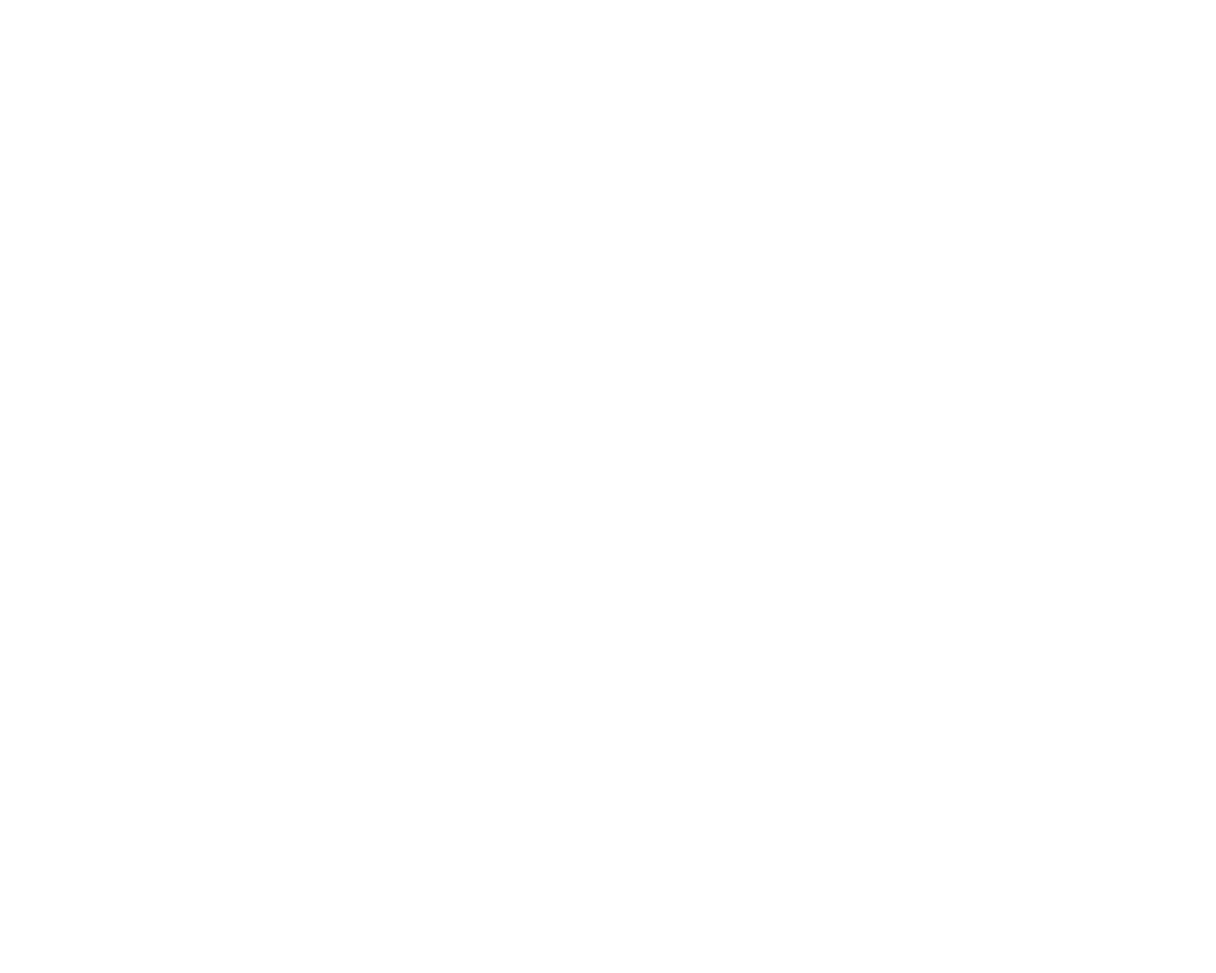
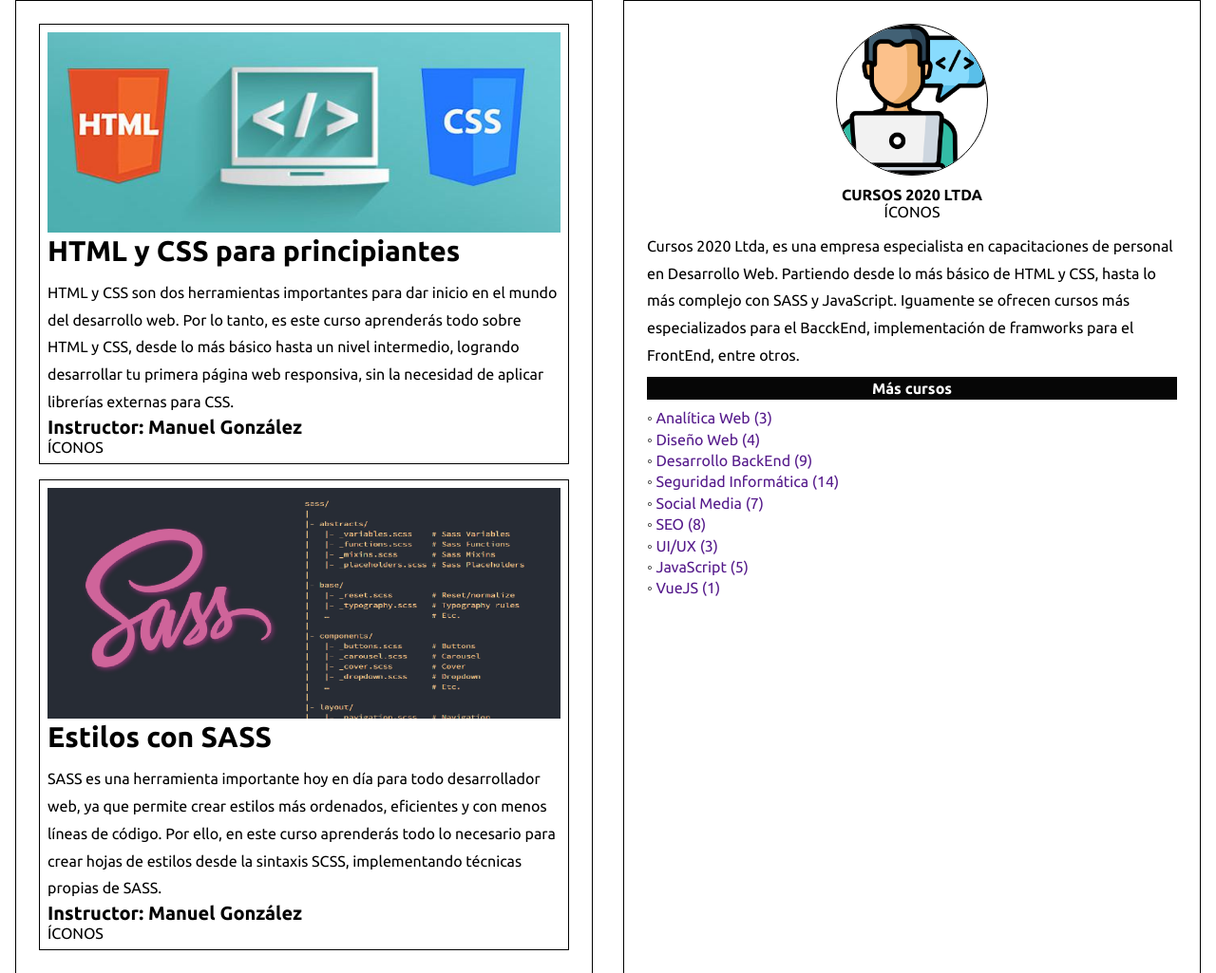
Before and after one commit to juliodelfos/emprendimiento, a plain HTML site: page index.html in a window 1280 px wide. Shown: the whole page at 95% size. Before the commit the page ends 800 px from the top, so only its background shows below. Drawn offline with Linux system fonts and the light colour scheme.

Commit message:
Se crean grillas responsivas
Pendientes header, footer y SVG con movimiento.

```diff
--- a/assets/sass/layout/_grid.scss
+++ b/assets/sass/layout/_grid.scss
@@ -0,0 +1,126 @@
+// .grid {
+//     display: grid;
+//     grid-template-columns: repeat(2, 1fr);
+//     grid-gap: 2rem 2rem;
+//     padding: 0 1rem;
+//     font-family: $ubuntu;
+//     &__courses {
+//         height: auto;
+//         border: 1px solid black;
+//         padding: 1.5rem;
+//     }
+//     &__html {
+//         border: 0.1px solid black;
+//         height: auto;
+//         padding: .5rem;
+//     }
+//     &__title {
+//         font-size: $x-large;
+//         font-weight: $ubuntu-bold;
+//         line-height: 1.1;
+//     }
+//     &__paragraph {
+//         font-size: $medium;
+//         font-weight: $ubuntu-regular;
+//         line-height: 1.8;
+//         padding-top: .8rem;
+//     }
+//     &__teacher {
+//         font-size: $large;
+//         font-weight: $ubuntu-bold;
+//     }
+//     &__about {
+//         height: auto;
+//         border: 1px solid black;
+//         padding: 1.5rem;
+//     }
+//     &__sass {
+//         border: 0.1px solid black;
+//         height: auto;
+//         padding: .5rem;
+//         margin-top: 1rem;
+//     }
+// }
+
+@media screen and (max-width: 2000px) {
+    .grid {
+        display: grid;
+        grid-template-columns: repeat(2, 1fr);
+        grid-gap: 2rem 2rem;
+        padding: 0 1rem;
+        font-family: $ubuntu;
+        &__courses {
+            height: auto;
+            border: 1px solid black;
+            padding: 1.5rem;
+        }
+        &__html {
+            border: 0.1px solid black;
+            height: auto;
+            padding: .5rem;
+        }
+        &__title {
+            font-size: $x-large;
+            font-weight: $ubuntu-bold;
+            line-height: 1.1;
+        }
+        &__paragraph {
+            font-size: $medium;
+            font-weight: $ubuntu-regular;
+            line-height: 1.8;
+            padding-top: .8rem;
+        }
+        &__teacher {
+            font-size: $large;
+            font-weight: $ubuntu-bold;
+        }
+        &__sass {
+            border: 0.1px solid black;
+            height: auto;
+            padding: .5rem;
+            margin-top: 1rem;
+        }
+        &__about {
+            height: auto;
+            border: 1px solid black;
+            padding: 1.5rem;
+        }
+        &__description-container {
+            text-align: center;
+        }
+        &__about-img {
+            height: 10rem;
+            border: .1px solid black;
+            border-radius: 100%;
+        }
+        &__about-title {
+            padding-top: .5rem;
+            font-size: $medium;
+            font-weight: $ubuntu-bold;
+            font-family: $ubuntu;
+            text-transform: uppercase;
+        }
+        &__more-band {
+            background-color: $sable;
+            color: $white;
+            font-size: $medium;
+            font-weight: $ubuntu-bold;
+            font-family: $ubuntu;
+            text-align: center;
+            padding: .2rem 0;
+            margin: .5rem 0;
+        }
+        &__more-list {
+            line-height: 1.4;
+        }
+        &__more-link {
+            text-decoration: none;
+        }
+    }
+}
+
+@media screen and (max-width: 400px) {
+    .grid {
+        grid-template-columns: 1fr;
+    }
+}
--- a/assets/sass/layout/_header.scss
+++ b/assets/sass/layout/_header.scss
@@ -0,0 +1,5 @@
+.header {
+    &__img {
+        height: 50vh;
+    }
+}
--- a/index.html
+++ b/index.html
@@ -26,7 +26,73 @@
         </ul>
     </nav> -->
 
+    <!-- <header class="header">
+        <img src="/assets/images/desarrolloweb2021t.svg" alt="" class="header__img">
+    </header> -->
 
+    <main class="main grid">
+        <!-- Columna 1 -->
+        <div class="grid__courses">
+
+            <div class="grid__html">
+                <img src="/assets/images/html-y-cssb-.jpg" alt="">
+                <h2 class="grid__title">HTML y CSS para principiantes</h2>
+                <p class="grid__paragraph">HTML y CSS son dos herramientas importantes para dar inicio en el mundo del
+                    desarrollo web. Por lo tanto, es este curso aprenderás todo sobre HTML y CSS, desde lo más básico
+                    hasta un nivel intermedio, logrando desarrollar tu primera página web responsiva, sin la necesidad
+                    de aplicar librerías externas para CSS.</p>
+                <h3 class="grid__teacher">Instructor: Manuel González</h3>
+                <span>ÍCONOS</span>
+            </div>
+
+            <div class="grid__sass">
+                <img src="/assets/images/sass.png" alt="">
+                <h2 class="grid__title">Estilos con SASS</h2>
+                <p class="grid__paragraph">SASS es una herramienta importante hoy en día para todo desarrollador web, ya
+                    que permite crear estilos más ordenados, eficientes y con menos líneas de código. Por ello, en este
+                    curso aprenderás todo lo necesario para crear hojas de estilos desde la sintaxis SCSS, implementando
+                    técnicas propias de SASS.</p>
+                <h3 class="grid__teacher">Instructor: Manuel González</h3>
+                <span>ÍCONOS</span>
+            </div>
+
+        </div>
+
+
+        <!-- Columna 2 -->
+        <div class="grid__about">
+
+            <div class="grid__description">
+                <div class="grid__description-container">
+                    <img src="/assets/images/web-development.png" alt="" class="grid__about-img">
+                    <h2 class="grid__about-title">Cursos 2020 LTDA</h2>
+                    <span>ÍCONOS</span>
+                </div>
+                <p class="grid__paragraph">Cursos 2020 Ltda, es una empresa especialista en capacitaciones de personal
+                    en Desarrollo Web. Partiendo desde lo más básico de HTML y CSS, hasta lo más complejo con SASS y
+                    JavaScript. Iguamente se ofrecen cursos más especializados para el BacckEnd, implementación de
+                    framworks para el FrontEnd, entre otros.</p>
+            </div>
+
+
+            <div class="grid__more">
+                <div class="grid__more-band">Más cursos</div>
+                <ul class="grid__more-list">
+                    <li class="grid__more-item">◦ <a class="grid__more-link" href="">Analítica Web (3)</a></li>
+                    <li class="grid__more-item">◦ <a class="grid__more-link" href="">Diseño Web (4)</a></li>
+                    <li class="grid__more-item">◦ <a class="grid__more-link" href="">Desarrollo BackEnd (9)</a></li>
+                    <li class="grid__more-item">◦ <a class="grid__more-link" href="">Seguridad Informática (14)</a></li>
+                    <li class="grid__more-item">◦ <a class="grid__more-link" href="">Social Media (7)</a></li>
+                    <li class="grid__more-item">◦ <a class="grid__more-link" href="">SEO (8)</a></li>
+                    <li class="grid__more-item">◦ <a class="grid__more-link" href="">UI/UX (3)</a></li>
+                    <li class="grid__more-item">◦ <a class="grid__more-link" href="">JavaScript (5)</a></li>
+                    <li class="grid__more-item">◦ <a class="grid__more-link" href="">VueJS (1)</a></li>
+                </ul>
+            </div>
+
+        </div>
+
+    </main>
 
 </body>
 
```
Also changed, not shown: assets/css/main.css, assets/images/desarrolloweb2021t.svg, 1 other file.
